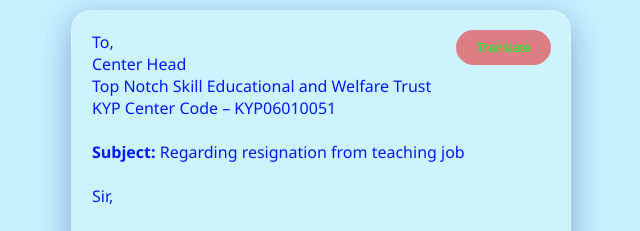
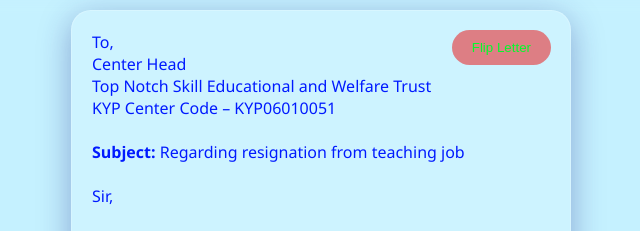
Before and after one commit to Sweetkillervk/onCet, a plain HTML site: page index.html in a window 1280 px wide. Shown: the top 231 px of the page, 319-959 px from the left. Drawn offline with Linux system fonts and the light colour scheme.

Commit message:
index.html

```diff
--- a/index.html
+++ b/index.html
@@ -155,7 +155,7 @@
       </div>
     </div>
     <div style="text-align: center;">
-      <button class="translate-btn" onclick="flipCard()">Translate</button>
+      <button class="translate-btn" onclick="flipCard()">Flip Letter</button>
     </div>
   </div>
 
```
